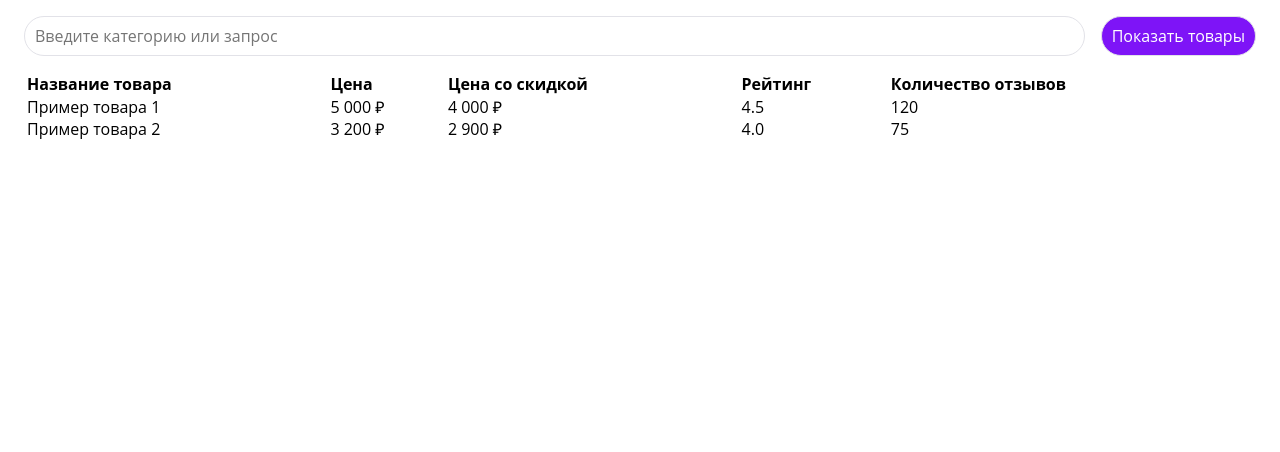
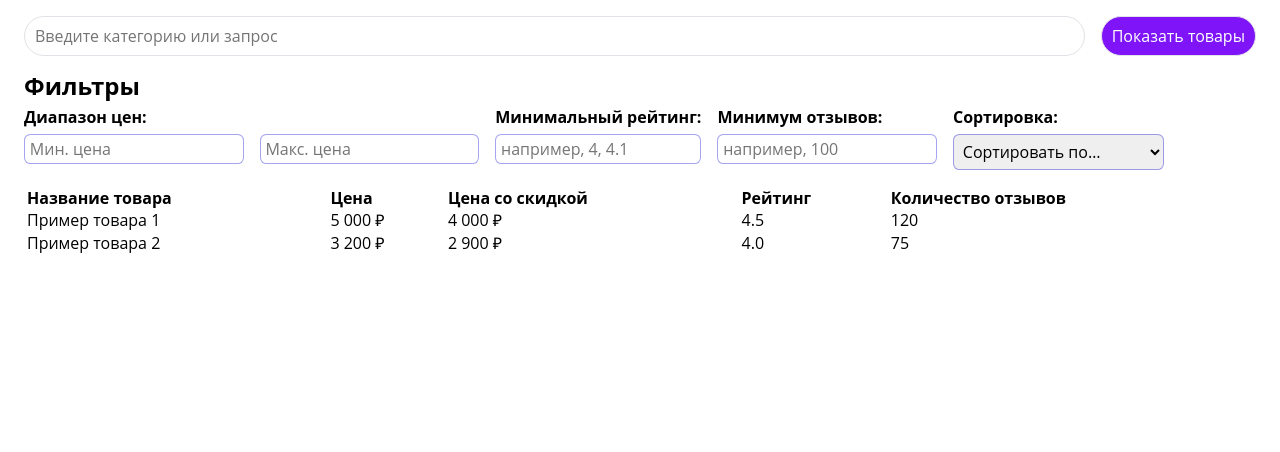
Before and after one commit to webAmoeba/wildberries-parser, a Django app: page / in a window 1280 px wide. Shown: the top 452 px of the page. Run offline with Django 5.2, Linux system fonts and the light colour scheme.

Commit message:
feat: add html filters

```diff
--- /dev/null
+++ b/w_parser/static/css/dev/blocks/filter.css
@@ -0,0 +1,41 @@
+.filter {
+    display: flex;
+    flex-direction: column;
+    gap: 0.5rem;
+
+    label {
+        display: flex;
+        flex-direction: column;
+        gap: 0.5rem;
+        min-width: 10rem;
+        width: max-content;
+
+        input,
+        select {
+            border-radius: 0.4rem;
+            border: 0.0625rem solid #0e0ed45f;
+            width: 100%;
+            padding: 0.3rem;
+            font-size: 1rem;
+            font-style: normal;
+        }
+    }
+}
+
+.filter__filters {
+    display: flex;
+    flex-wrap: wrap;
+    gap: 1rem;
+
+}
+
+.filter__type {
+    display: flex;
+    flex-direction: column;
+    gap: 0.5rem;
+}
+
+.filter__minmax-price {
+    display: flex;
+    gap: 1rem;
+}
--- /dev/null
+++ b/w_parser/static/css/dev/blocks/sorting.css
@@ -0,0 +1,9 @@
+.sorting {
+    select {
+        border-radius: 0.4rem;
+        border: 0.0625rem solid #0e0ed45f;
+        padding: 0.3rem;
+        font-size: 1rem;
+        font-style: normal;
+    }
+}
--- a/w_parser/static/css/dev/main.css
+++ b/w_parser/static/css/dev/main.css
@@ -15,3 +15,5 @@
 @import "blocks/input.css";
 @import "blocks/button.css";
 @import "blocks/table.css";
+@import "blocks/filter.css";
+@import "blocks/sorting.css";
--- a/w_parser/templates/index.html
+++ b/w_parser/templates/index.html
@@ -2,10 +2,11 @@
 
 {% block content %}
     <section class="section">
+        <h2 class="visually-hidden">Ввод запроса</h2>
         <div class="container">
             <form class="form" method="get" action="#">
                 <label>
-                    <input type="text" name="query" placeholder="Введите категорию или запрос" />
+                    <input type="text" name="query" placeholder="Введите категорию или запрос">
                 </label>
                 <button type="submit" class="button">Показать товары</button>
             </form>
@@ -13,6 +14,70 @@
     </section>
 
     <section class="section">
+        <div class="container">
+            <div class="filter">
+                <h2>Фильтры</h2>
+
+                <div class="filter__filters">
+                    {% comment %} Фильтр по цене (диапазон) {% endcomment %}
+                    <div class="filter__type">
+                        <b>Диапазон цен:</b>
+                        <div class="filter__minmax-price">
+                            <label>
+                                <input type="number" name="min_price" placeholder="Мин. цена" min="0">
+                            </label>
+                            <label>
+                                <input type="number" name="max_price" placeholder="Макс. цена" min="0">
+                            </label>
+                        </div>
+                    </div>
+
+                    {% comment %} Фильтр по рейтингу {% endcomment %}
+                    <div class="filter__type">
+                        <label>
+                            <b>Минимальный рейтинг:</b>
+                            <input type="number"
+                                   name="min_rating"
+                                   step="0.1"
+                                   min="0"
+                                   max="5"
+                                   placeholder="например, 4, 4.1"
+                                   oninput="const max = parseFloat(this.max); if (this.valueAsNumber > max) { this.value = max; } ">
+                        </label>
+                    </div>
+
+                    {% comment %} Фильтр по количеству отзывов {% endcomment %}
+                    <div class="filter__type">
+                        <label>
+                            <b>Минимум отзывов:</b>
+                            <input type="number" name="min_reviews" min="0" placeholder="например, 100">
+                        </label>
+                    </div>
+
+                    {% comment %} Сортировка {% endcomment %}
+                    <div class="filter__type">
+                        <label>
+                            <b>Сортировка:</b>
+                            <select name="sort_by">
+                                <option value="" disabled selected>Сортировать по…</option>
+                                <option value="name_asc">Названию (А-Я)</option>
+                                <option value="name_desc">Названию (Я-А)</option>
+                                <option value="price_asc">Цене (возр.)</option>
+                                <option value="price_desc">Цене (убыв.)</option>
+                                <option value="rating_asc">Рейтингу (возр.)</option>
+                                <option value="rating_desc">Рейтингу (убыв.)</option>
+                                <option value="reviews_asc">Колич. отзывов (возр.)</option>
+                                <option value="reviews_desc">Колич. отзывов (убыв.)</option>
+                            </select>
+                        </label>
+                    </div>
+                </div>
+            </div>
+        </div>
+    </section>
+
+    <section class="section">
+        <h2 class="visually-hidden">Вывод запроса</h2>
         <div class="container">
             <div class="table">
                 <table class="table">
```
